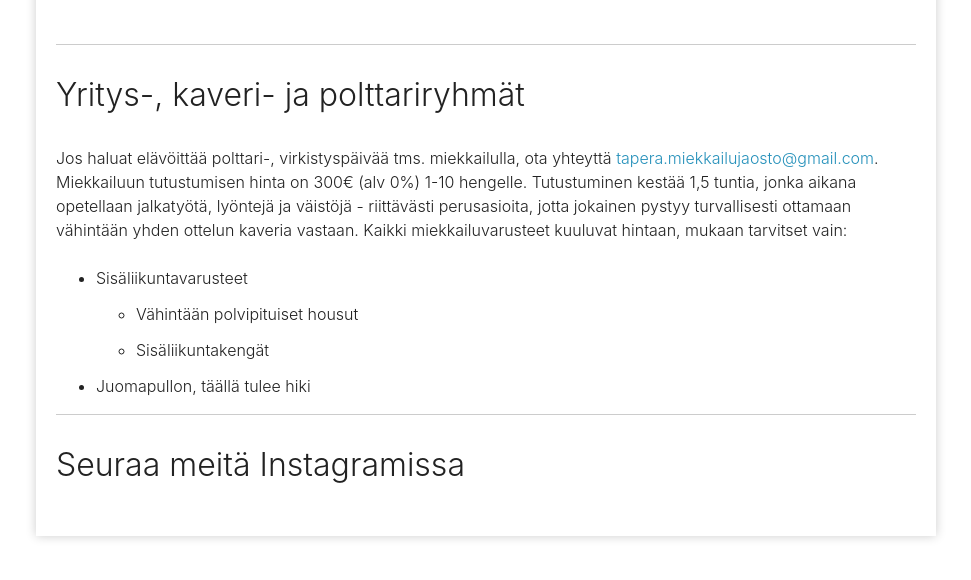
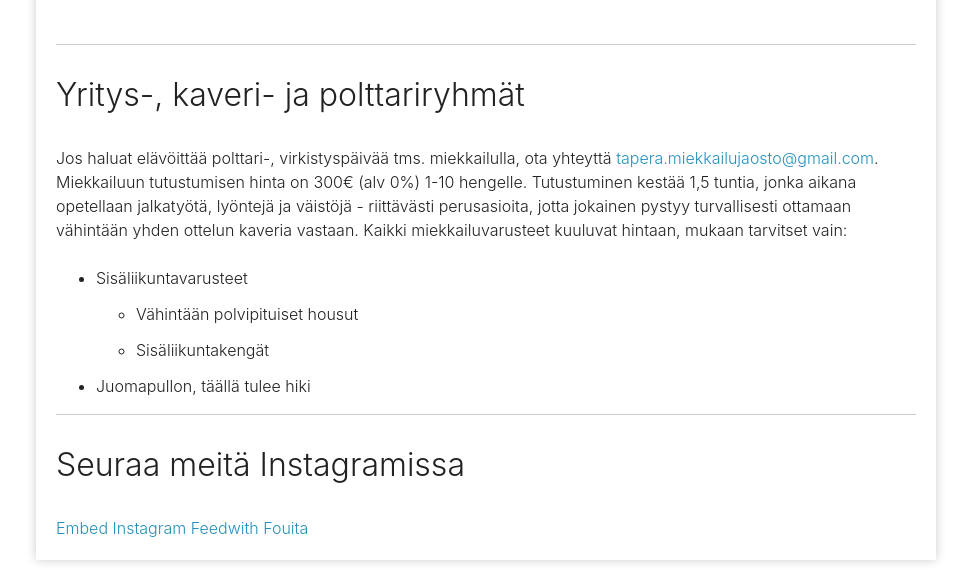
Before and after one commit to omahlama/eramiekkailu.fi, a Jekyll site: the page built from index.md, in a window 1280 px wide and 900 px high, scrolled down 4243 px, cut to the strip 320-900 px from the top of the window. Shown: the whole strip, without its empty margins (154-1125 px from the left). Built offline with Jekyll 4.4.1, drawn with Linux system fonts in a browser that asks for light colours; nearby versions of some CDN libraries; a script that is not in the unit is left out; before the commit the page ends 5119 px from its top, so only the background shows below that.

Commit message:
instagram widget

```diff
--- a/index.md
+++ b/index.md
@@ -136,4 +136,4 @@
 
 ## Seuraa meitä Instagramissa
 
-<div id="ft-insta-app"></div><script type="module">import App from "https://cdn.fouita.com/public/instagram-feed.js?11";new App({target: document.getElementById("ft-insta-app"),props:{"settings":{"layout":"grid","source":"insta","selected":"uname","header":true,"autoplay":false,"zigzag":false,"cols":3,"cardHeight":300,"gap":0,"direction":"down","height":700,"bgColor":"","txtColor":"","ukey":"625ab70b-032b-4e04-9c70-980a07704c30"}}});</script><div id="ft-insta-brd"></div>
+<div id="ft-insta-app"></div><script type="module">import App from "https://cdn.fouita.com/public/instagram-feed.js?11";new App({target: document.getElementById("ft-insta-app"),props:{"settings":{"layout":"grid","source":"insta","selected":"uname","header":true,"autoplay":false,"zigzag":false,"cols":3,"cardHeight":300,"gap":0,"direction":"down","height":700,"bgColor":"","txtColor":"","ukey":"625ab70b-032b-4e04-9c70-980a07704c30"}}});</script><div id="ft-insta-brd"><a href="https://fouita.com/website-widgets/instagram-feed" target="_blank">Embed Instagram Feed</a><a href="https://fouita.com" target="_blank">with Fouita</a></div>
```
